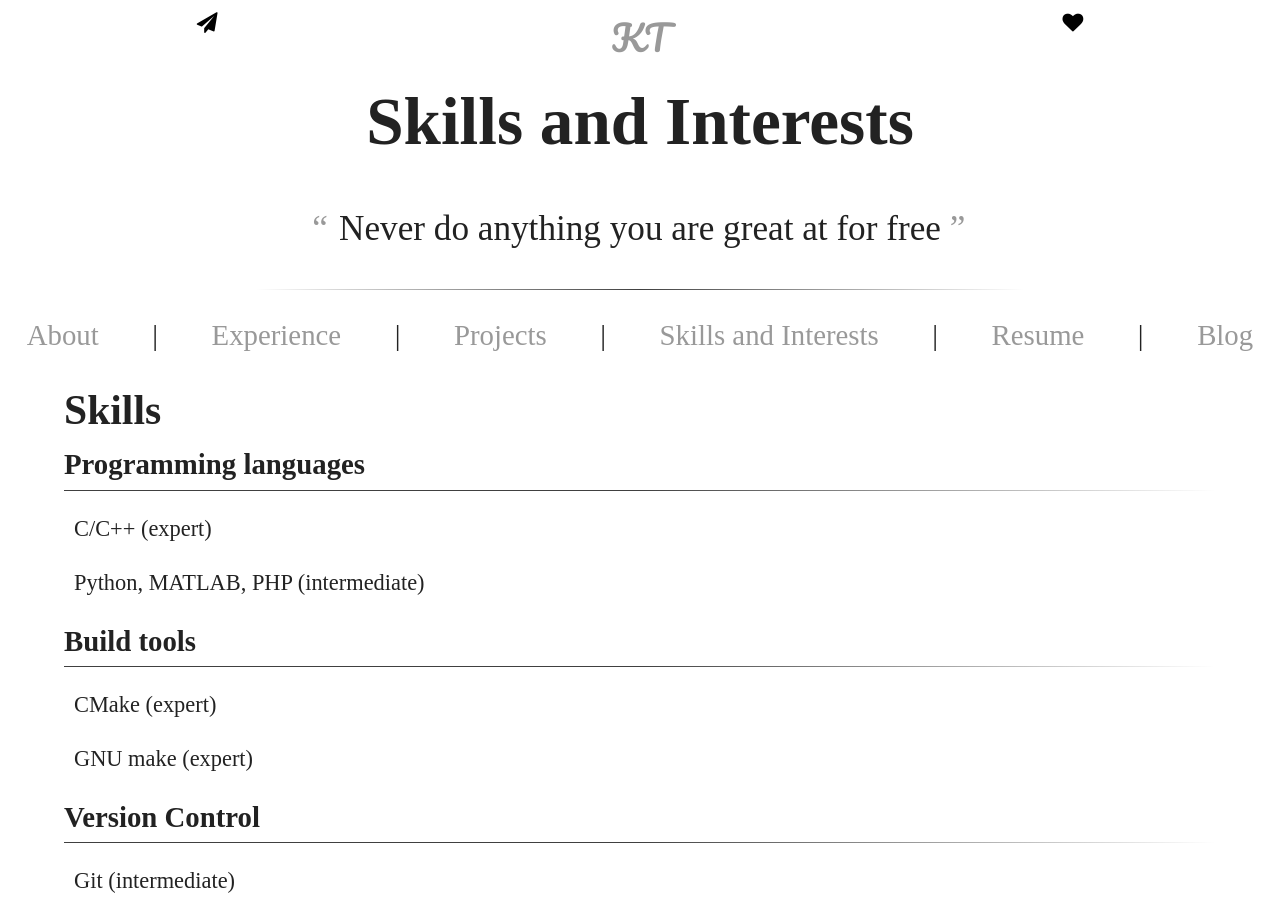
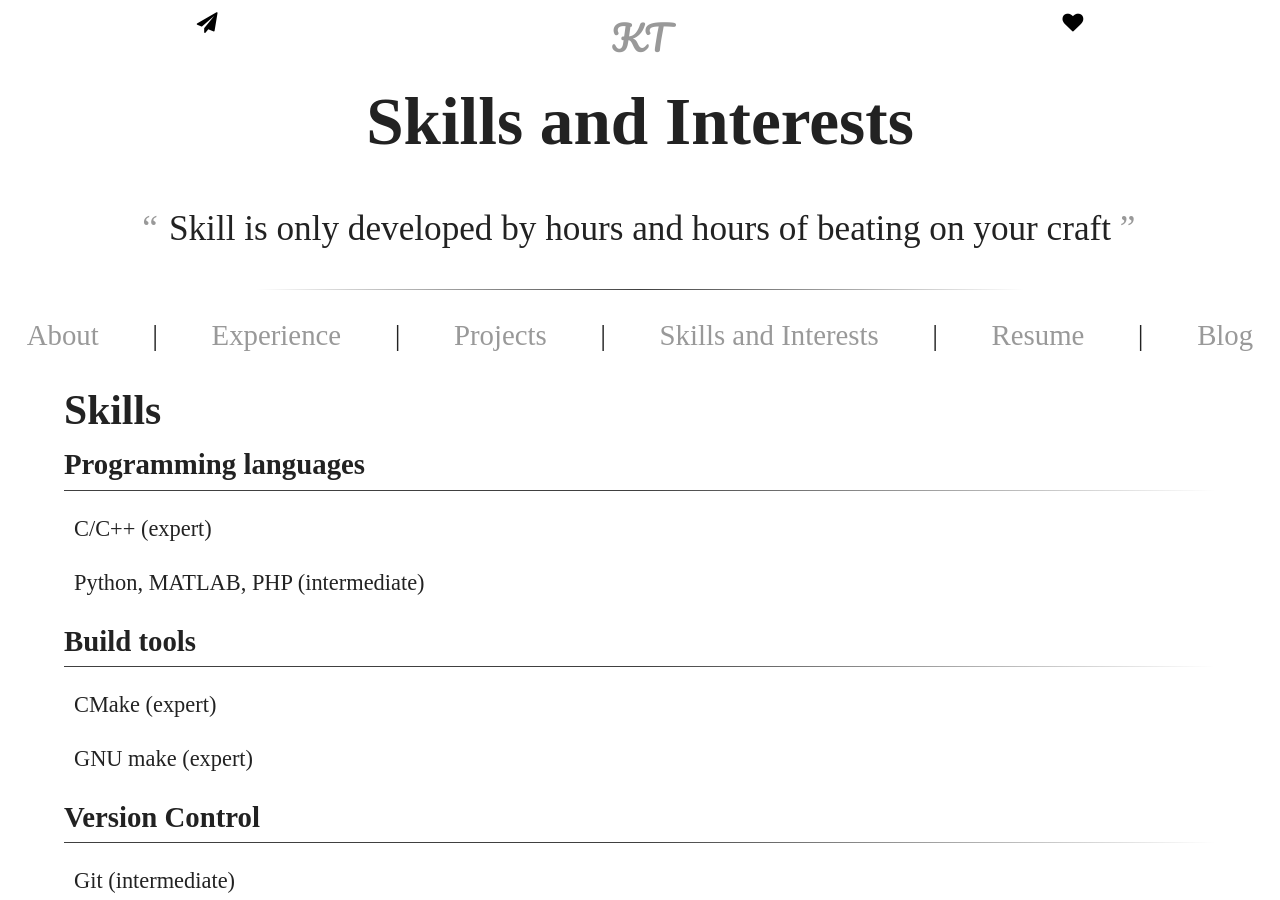
Before and after one commit to dracarys983/PersonalWebsite, a Jekyll site: the page built from skills_interests/index.html, in a window 1280 px wide and 900 px high. Built offline with Jekyll 4.4.1, drawn with Linux system fonts in a browser that asks for light colours; nearby versions of some CDN libraries; some web fonts are replaced.

Commit message:
taglines updated on various pages

```diff
--- a/experience/index.html
+++ b/experience/index.html
@@ -1,7 +1,7 @@
 ---
 layout: default
 title: Experience
-quote: They say experience cannot be bought, right?
+quote: Experience begets Wisdom
 ---
 
 <h2 class="section-title" id="webadmin"> Web Administrator </h2>
--- a/projects/index.html
+++ b/projects/index.html
@@ -1,7 +1,7 @@
 ---
 layout: default
 title: Projects
-quote: If you need something, all you need to do is ask
+quote: Your deeds are your monuments
 ---
 
 <ul class="projects">
--- a/skills_interests/index.html
+++ b/skills_interests/index.html
@@ -1,7 +1,7 @@
 ---
 layout: default
 title: Skills and Interests
-quote: Never do anything you are great at for free
+quote: Skill is only developed by hours and hours of beating on your craft
 ---
 
 <h2 class="section-title" id="skills"> Skills </h2>
```
